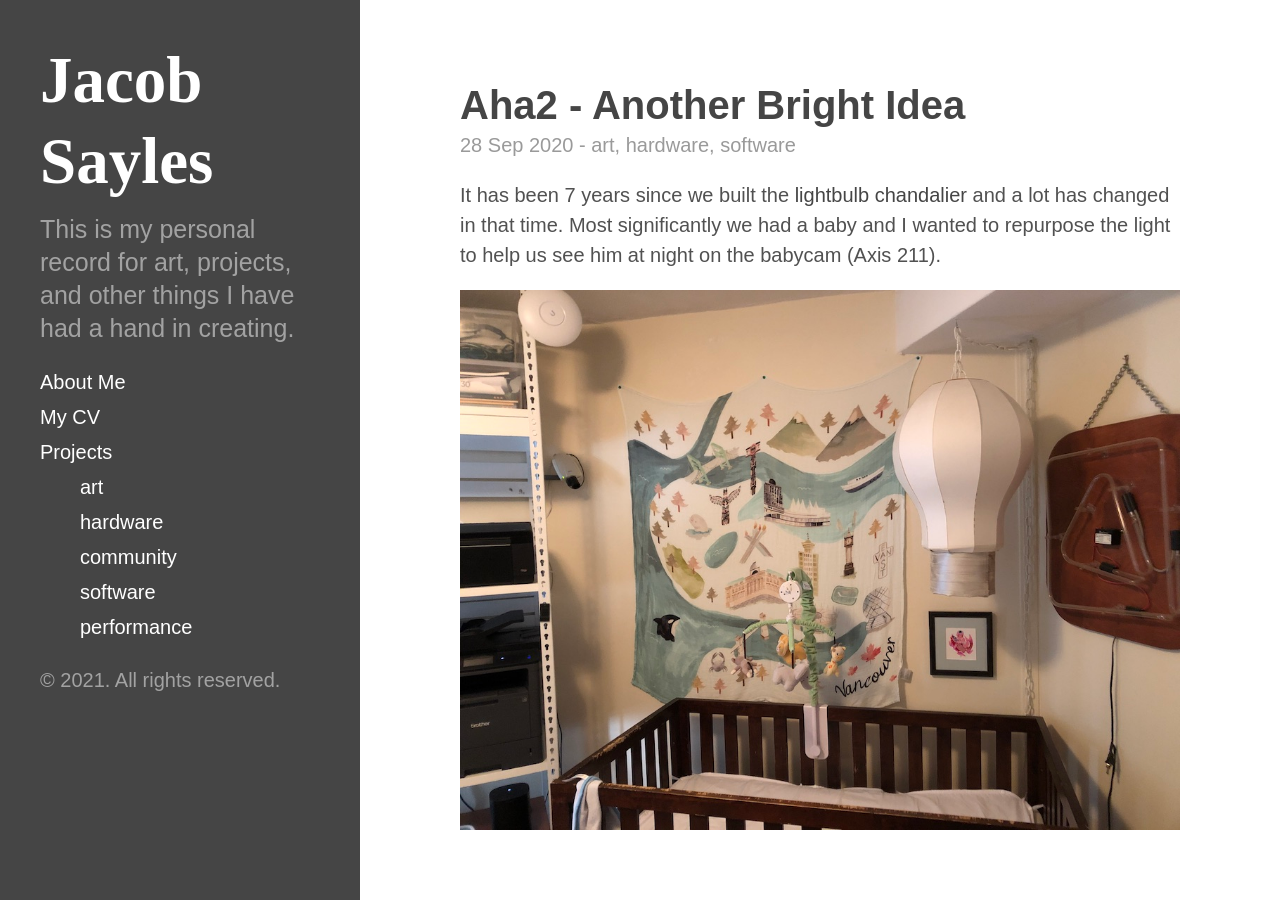
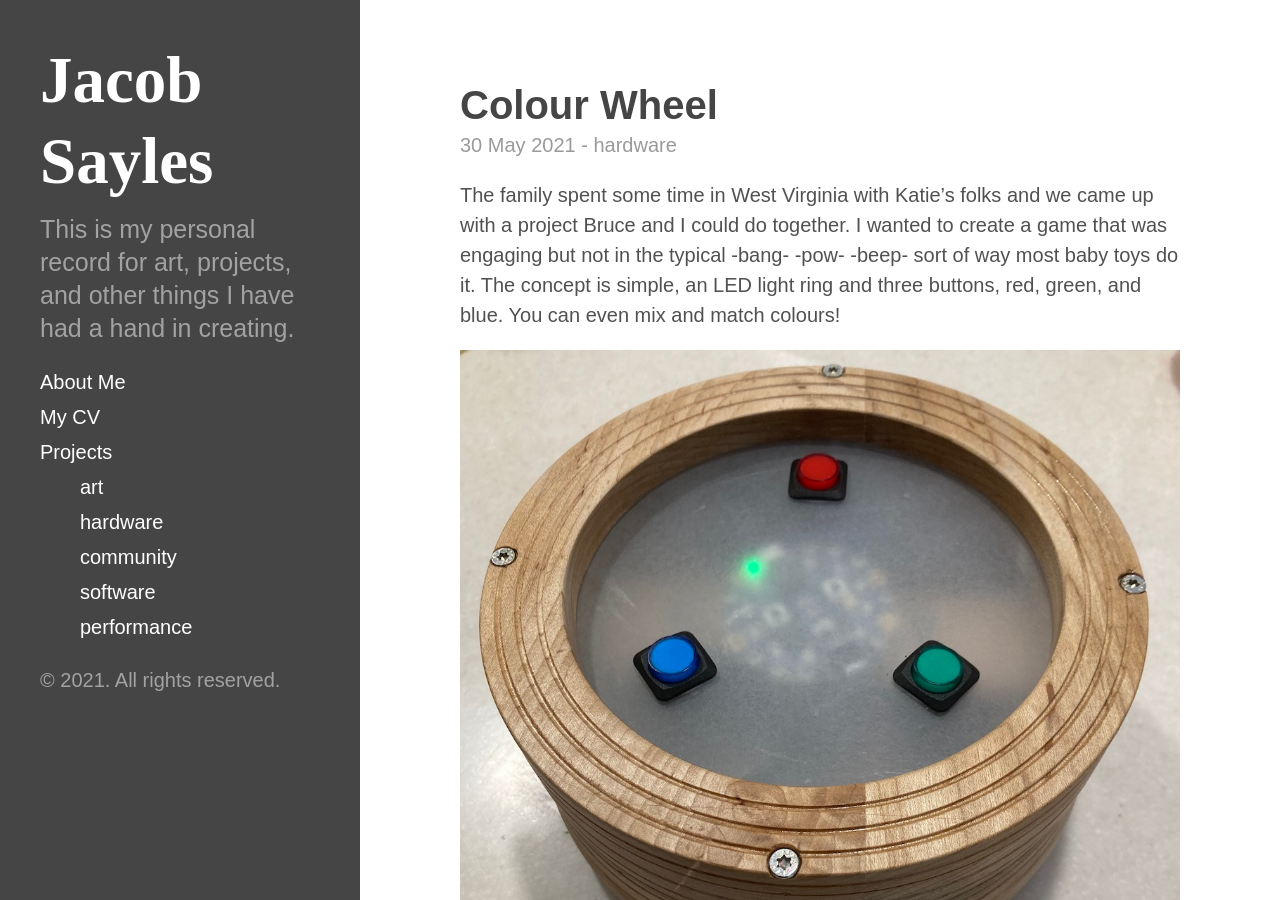
Before and after one commit to jsayles/jsayles.github.io, a Jekyll site: the page built from index.html, in a window 1280 px wide and 900 px high. Built offline with Jekyll 4.4.1, drawn with Linux system fonts in a browser that asks for light colours; some web fonts are replaced; the list of posts is cut into pages by our own code; some of the changed text lies outside the part shown.

Commit message:
added Colour Wheel project

```diff
--- a/_config.yml
+++ b/_config.yml
@@ -41,3 +41,5 @@ collaborators:
    mike_mccracken:
       full_name: Mike McCracken
       url:       http://smashputt.com
+   bruce:
+      full_name: Bruce Davis
--- /dev/null
+++ b/_posts/2021-05-30-colour-wheel.md
@@ -0,0 +1,43 @@
+---
+layout: post
+title: Colour Wheel
+name: 2021-05-30-colour-wheel
+
+tags: [hardware]
+
+images:
+  - 2021-05-30-colour-wheel_1.jpg
+  - 2021-05-30-colour-wheel_2.jpg
+  - 2021-05-30-colour-wheel_3.jpg
+  - 2021-05-30-colour-wheel_4.jpg
+  - 2021-05-30-colour-wheel_5.mov
+
+links:
+  - GitHub Project : https://github.com/jsayles/colour_wheel
+  - Adafruit Circuit Playground Express:  https://www.adafruit.com/product/3333
+  - Adafruit 60 NeoPixel Ring:  https://www.adafruit.com/product/1768
+  - Adafruit Illuminated Buttons:  https://www.adafruit.com/product/1477
+
+collaborators:
+  - bruce
+
+---
+
+The family spent some time in West Virginia with Katie's folks and we
+came up with a project Bruce and I could do together.  I wanted to create a
+game that was engaging but not in the typical -bang- -pow- -beep- sort of way
+most baby toys do it.  The concept is simple, an LED light ring and
+three buttons, red, green, and blue.  You can even mix and match colours!
+
+Bruce is a woodworker so the case he built for this was turned on his lathe.
+He glued together some thick hard maple planks and turned out a 7" bowl, deep
+enough to house all of the electronics. The top plate is 2 layers of clear
+plexiglass with the inner surfaces sanded to defuse light.  The outer LED ring
+is blocked by the top wood ring and the light is reflected into the center.
+
+One design issue we ran into was that the Adafruit Circuit Playground boards
+do not have a charging circuit. This means the external USB plug we added can
+only be for programming or charging, not both.  I purchased a charging
+board and when I get home I'll hook that up and it will be for charging only.
+I'm sad about that because this hardware could do many fun things (simon says?)
+but to reprogram it I'll need to take it all apart.
```
Also changed, not shown: public/2021-05-30-colour-wheel_1.jpg (added), public/2021-05-30-colour-wheel_2.jpg (added), public/2021-05-30-colour-wheel_3.jpg (added), public/2021-05-30-colour-wheel_4.jpg (added), 1 other file.
